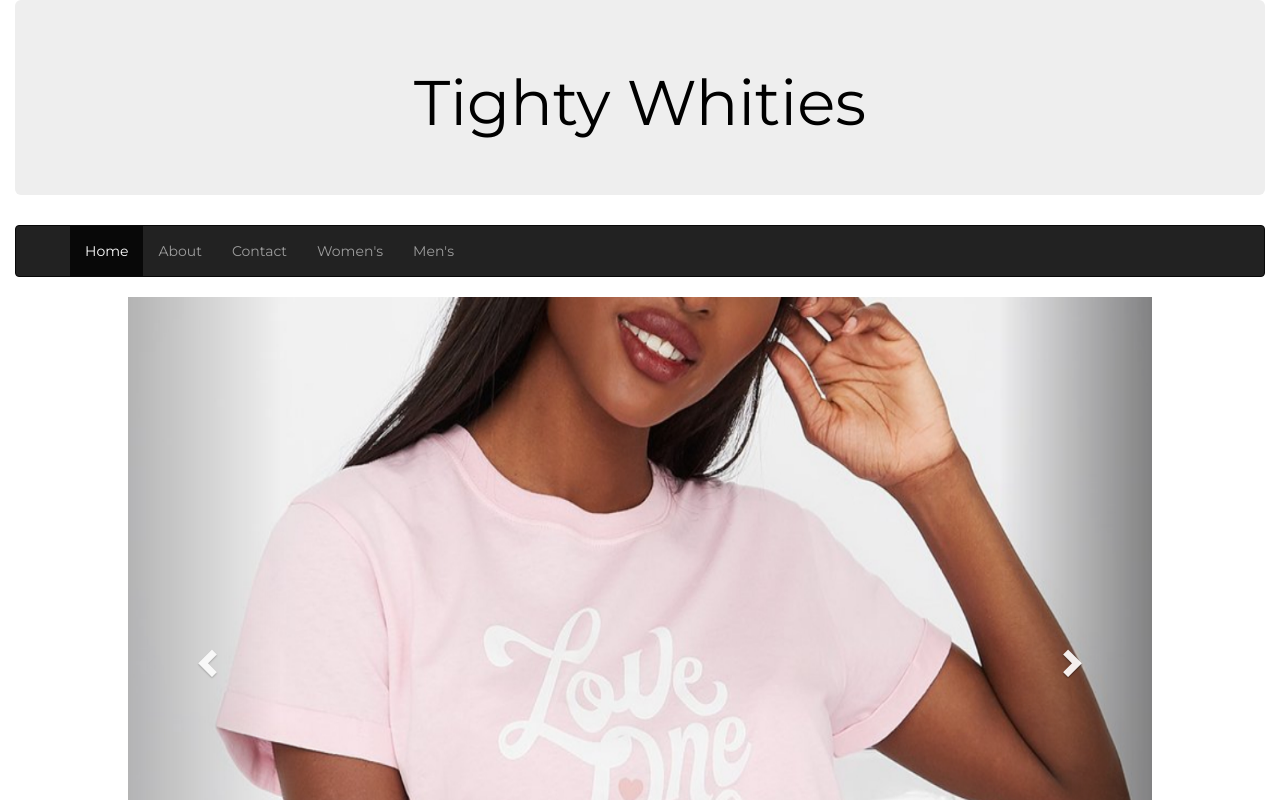
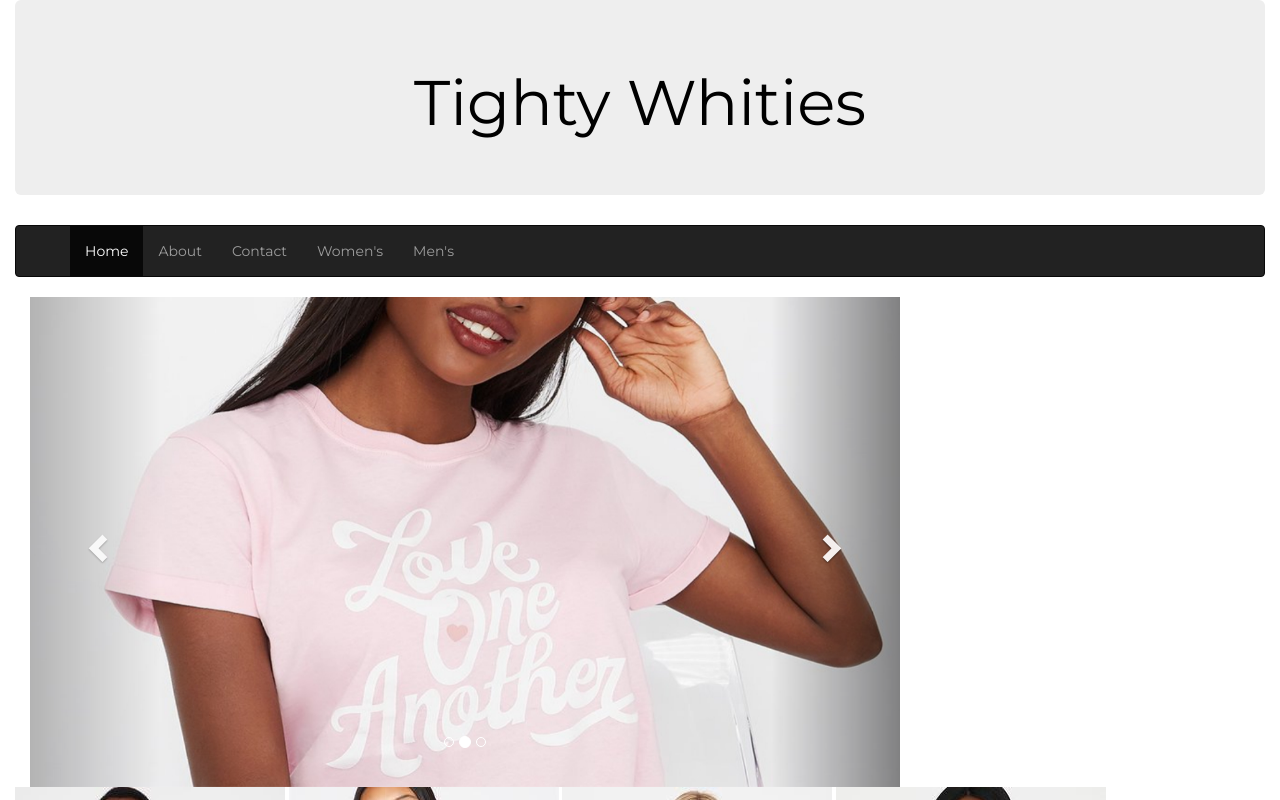
Before and after one commit to fojanb/tighty-whities, a plain HTML site: page index.html in a window 1280 px wide. Both pictures are taken after a click on the link "Next". Shown: the top 800 px of the page. Drawn offline with nearby package versions, Linux system fonts and the light colour scheme.

Commit message:
Update index.html

```diff
--- a/index.html
+++ b/index.html
@@ -39,8 +39,9 @@
       <!-- Navigation Bar End -->
       <!------------------------------------------------------------->
       <!--Bootstrap Carousel Plugin start-->
-      <div class="carousel">
-          <div id="myCarousel" class="carousel slide" data-ride="carousel" style="width: 1024px; height:720px; margin: 0 auto">
+      <div class="carousel" id="carousel_div">
+        <div class="container">
+          <div id="myCarousel" class="carousel slide" data-ride="carousel">
             <!-- Indicators -->
             <ol class="carousel-indicators">
               <li data-target="#myCarousel" data-slide-to="0" class="active"></li>
@@ -51,15 +52,15 @@
             <!-- Wrapper for slides -->
             <div class="carousel-inner">
               <div class="item active">
-                <img src="images/img17.jpg" alt="T-shirt" style="width: 1024px; height:720px;">
+                <img src="images/img17.jpg" alt="T-shirt">
               </div>
 
               <div class="item">
-                <img src="images/img18.jpg" alt="T-shirt" style="width: 1024px; height:720px;">
+                <img src="images/img18.jpg" alt="T-shirt">
               </div>
 
               <div class="item">
-                <img src="images/img19.jpg" alt="T-shirt" style="width: 1024px; height:720px;">
+                <img src="images/img19.jpg" alt="T-shirt">
               </div>
             </div>
 
@@ -73,6 +74,7 @@
               <span class="sr-only">Next</span>
             </a>
           </div>
+        </div>
         </div>
       <!-- Bootstrap Carousel Plugin finished -->
       <!------------------------------------------------------------->
```
